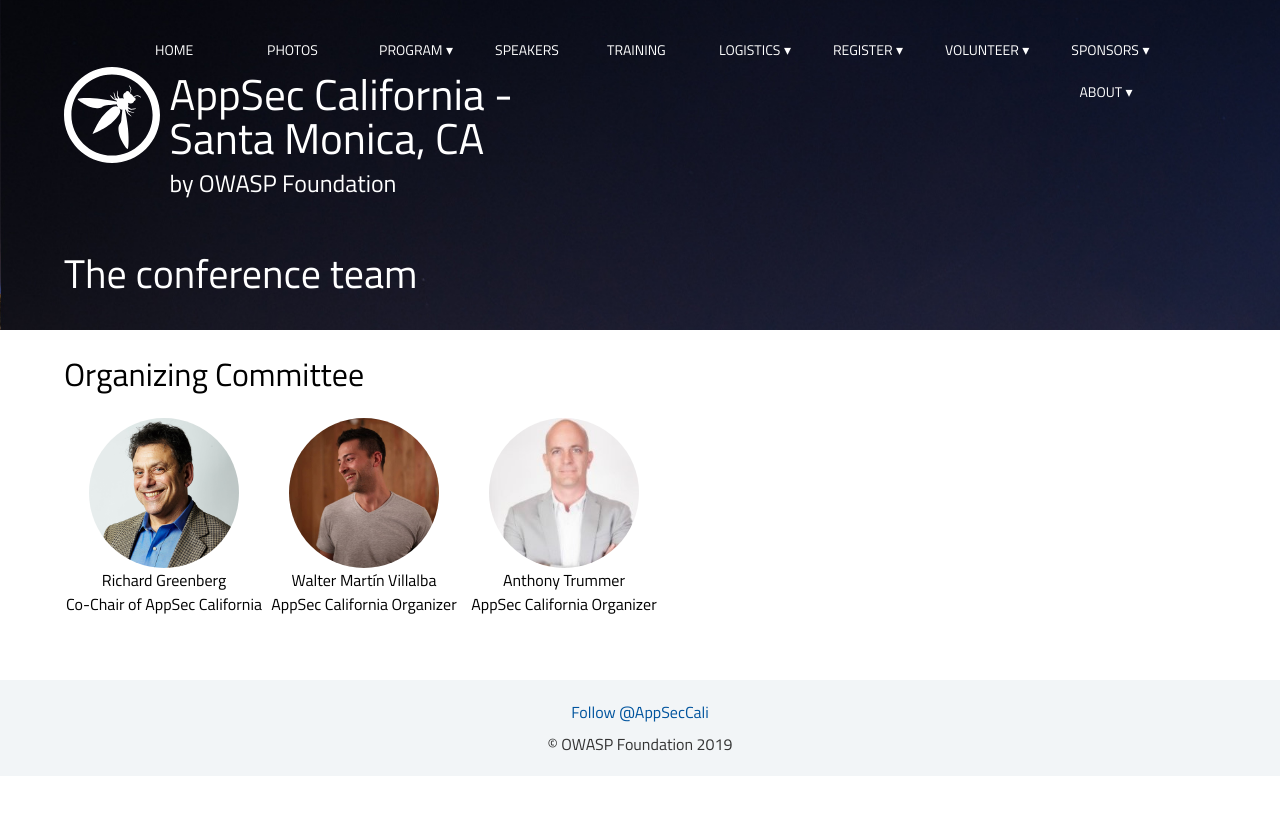
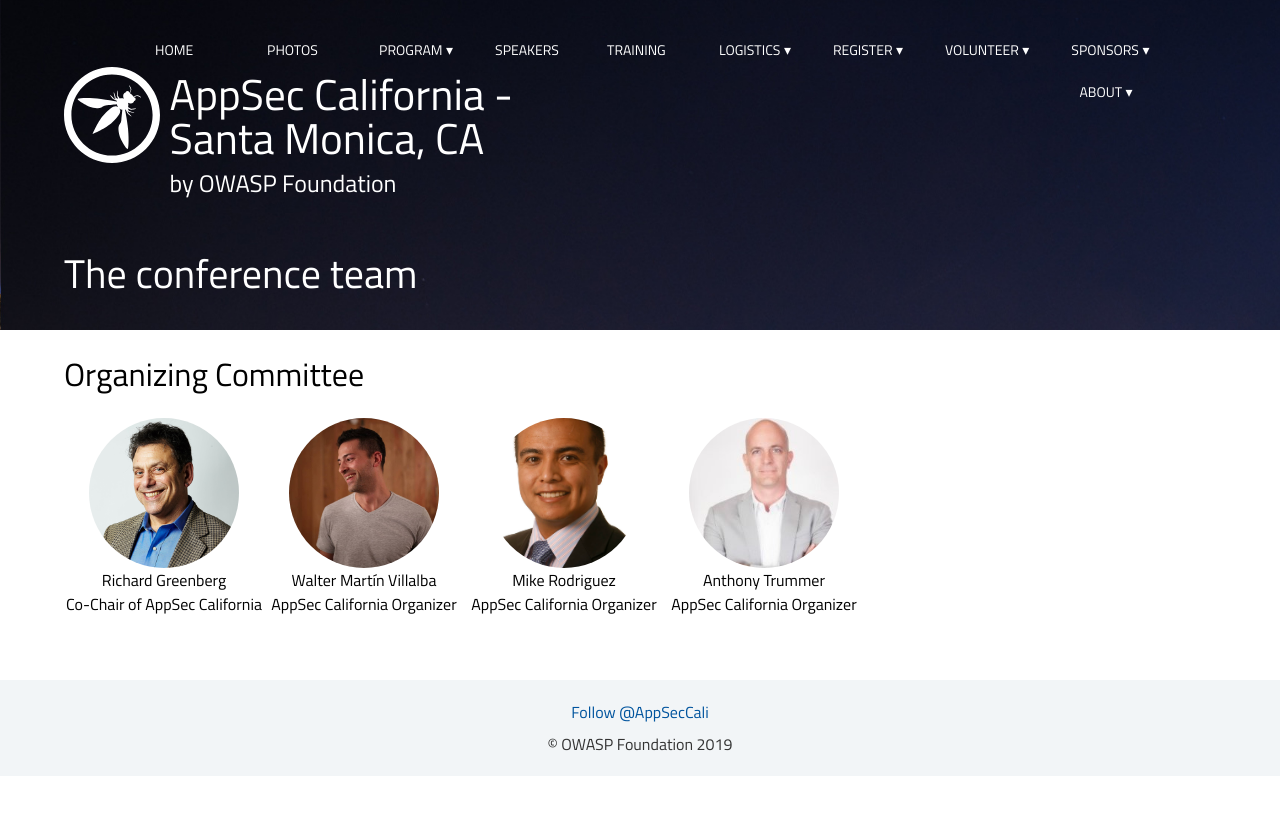
Before and after one commit to OWASP/2020-appseccalifornia, a Jekyll site: the page built from about/team.md, in a window 1280 px wide. Shown: the top 815 px of the page. Built offline with Jekyll 4.4.1, drawn with Linux system fonts in a browser that asks for light colours; some web fonts are replaced; comment, search, counter and statistics services are not loaded.

Commit message:
adding mike to list of organizers

```diff
--- a/_data/team.yml
+++ b/_data/team.yml
@@ -5,6 +5,9 @@
   - name: Walter Martín Villalba
     role: AppSec California Organizer
     image: martin.jpg
+  - name: Mike Rodriguez
+    role: AppSec California Organizer
+    image: miker.jpg
   - name: Anthony Trummer
     role: AppSec California Organizer
     image: anthony.jpg
```
